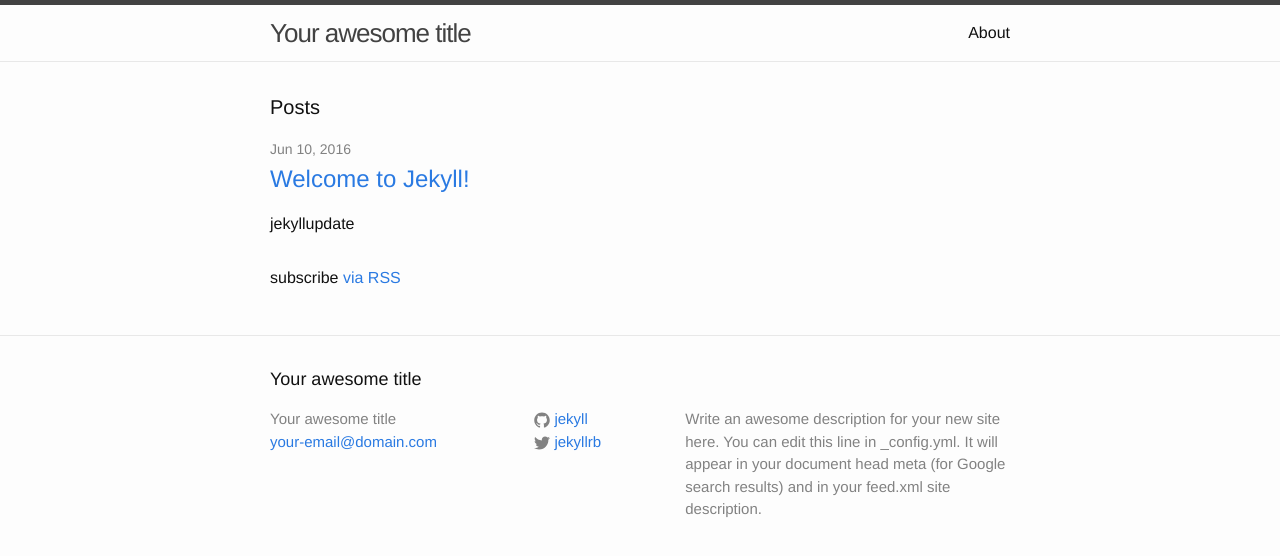
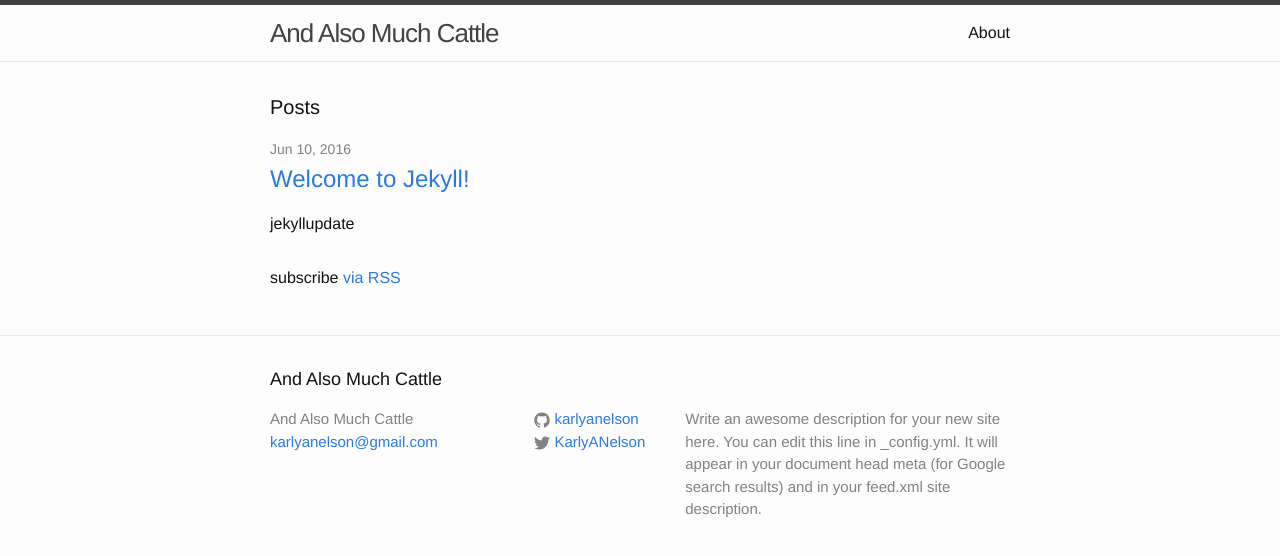
Before and after one commit to karlyanelson/andalsomuchcattle, a Jekyll site: the page built from index.html, in a window 1280 px wide. Shown: the top 556 px of the page. Built offline with Jekyll 4.4.1, drawn with Linux system fonts in a browser that asks for light colours.

Commit message:
updated config file with site url, etc

```diff
--- a/_config.yml
+++ b/_config.yml
@@ -6,16 +6,16 @@
 # 'jekyll serve'. If you change this file, please restart the server process.
 
 # Site settings
-title: Your awesome title
-email: your-email@domain.com
-description: > # this means to ignore newlines until "baseurl:"
+title: And Also Much Cattle
+email: karlyanelson@gmail.com
+description: > # A Bible webcomic
   Write an awesome description for your new site here. You can edit this
   line in _config.yml. It will appear in your document head meta (for
   Google search results) and in your feed.xml site description.
 baseurl: "" # the subpath of your site, e.g. /blog
-url: "http://yourdomain.com" # the base hostname & protocol for your site
-twitter_username: jekyllrb
-github_username:  jekyll
+url: "http://karlynelson.com" # the base hostname & protocol for your site
+twitter_username: KarlyANelson
+github_username:  karlyanelson
 
 # Build settings
 markdown: kramdown
```
Also changed, not shown: 5 other files.
